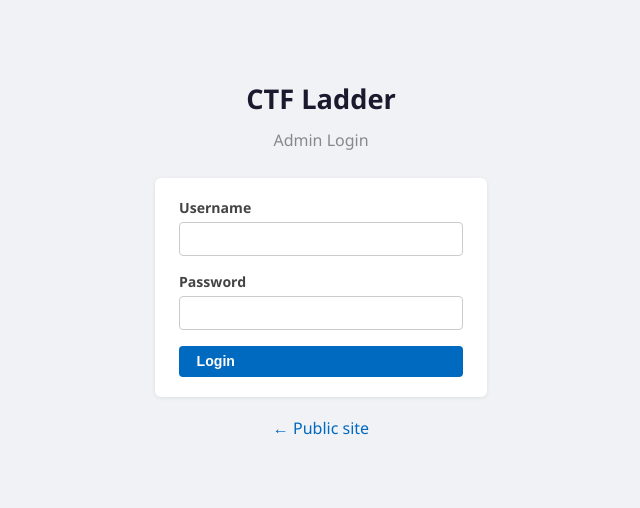
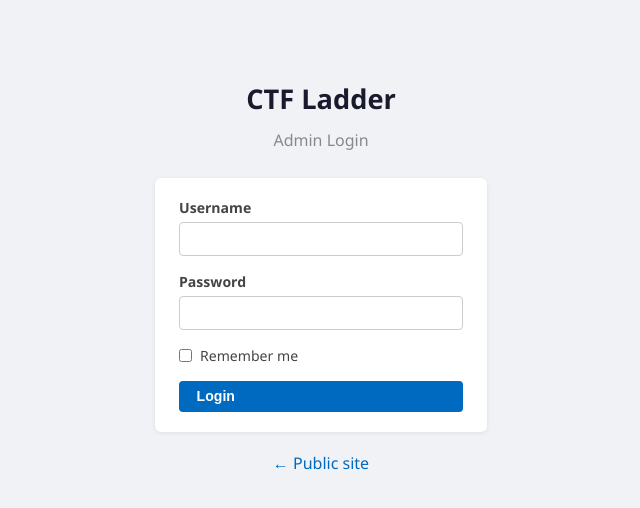
Before and after one commit to fsk10/ctf-ladder, a website: page public/admin/login.html in a window 1280 px wide. Shown: the whole page, without its empty margins (319-959 px from the left). Drawn offline with Linux system fonts and the light colour scheme.

Commit message:
Add "Remember me" to admin login with extended session

```diff
--- a/public/admin/login.html
+++ b/public/admin/login.html
@@ -20,28 +20,33 @@
   <h1>CTF Ladder<br><span style="font-size:1rem;color:#888;font-weight:400">Admin Login</span></h1>
   <div class="card">
     <div id="err"></div>
+    <form id="loginForm" onsubmit="login(); return false;" autocomplete="on">
       <div class="form-group">
         <label for="username">Username</label>
-      <input type="text" id="username" autocomplete="username">
+        <input type="text" id="username" name="username" autocomplete="username">
       </div>
       <div class="form-group">
         <label for="password">Password</label>
-      <input type="password" id="password" autocomplete="current-password">
+        <input type="password" id="password" name="password" autocomplete="current-password">
       </div>
-    <button class="btn btn-primary" style="width:100%" onclick="login()">Login</button>
+      <div class="form-group" style="display:flex;align-items:center;gap:.5rem;margin-bottom:1rem">
+        <input type="checkbox" id="remember" name="remember" style="width:auto;margin:0">
+        <label for="remember" style="margin:0;font-weight:400;cursor:pointer">Remember me</label>
+      </div>
+      <button type="submit" class="btn btn-primary" style="width:100%">Login</button>
+    </form>
   </div>
   <p style="text-align:center;margin-top:1rem"><a href="/">← Public site</a></p>
 </div>
 <script>
-document.getElementById('password').addEventListener('keydown', e => { if (e.key === 'Enter') login(); });
-
 async function login() {
   const username = document.getElementById('username').value;
   const password = document.getElementById('password').value;
+  const remember = document.getElementById('remember').checked;
   const res = await fetch('/api/admin/login', {
     method: 'POST',
     headers: { 'Content-Type': 'application/json' },
-    body: JSON.stringify({ username, password })
+    body: JSON.stringify({ username, password, remember })
   });
   const data = await res.json();
   if (data.success) {
```
Lines whose indentation alone changed are shown as unchanged.
